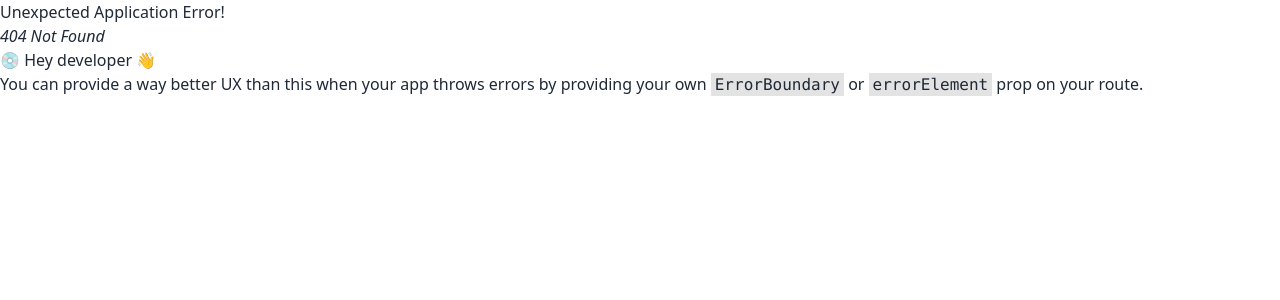
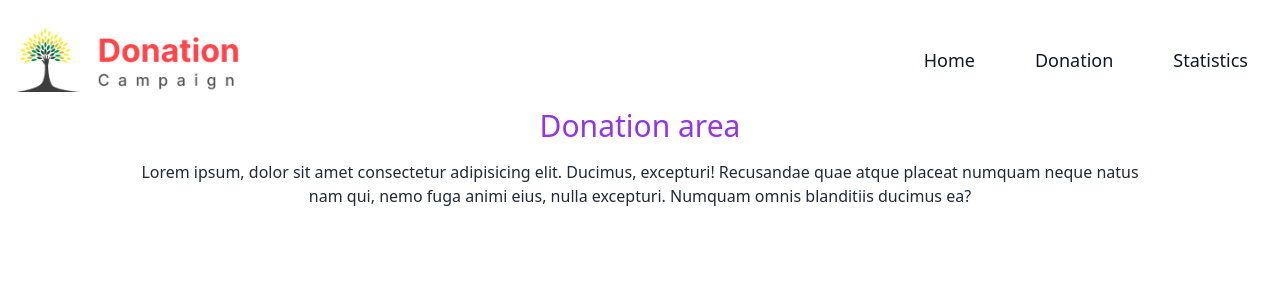
Before and after one commit to TanimShahriar/assignment-8, a React (Vite) app: page /donation in a window 1280 px wide. Before the commit this address had no page. Shown: the top 300 px of the page. Built offline with nearby package versions, Linux system fonts and the light colour scheme.

Commit message:
Header section completed

```diff
--- /dev/null
+++ b/src/Components/Donation/Donation.jsx
@@ -0,0 +1,10 @@
+const Donation = () => {
+  return (
+    <div>
+      <h2 className="text-center text-3xl font-medium text-purple-600 mb-4">Donation area</h2>
+      <p className="text-center text-base font-md max-w-screen-lg mx-auto mb-4">Lorem ipsum, dolor sit amet consectetur adipisicing elit. Ducimus, excepturi! Recusandae quae atque placeat numquam neque natus nam qui, nemo fuga animi eius, nulla excepturi. Numquam omnis blanditiis ducimus ea?</p>
+    </div>
+  );
+};
+
+export default Donation;
--- /dev/null
+++ b/src/Components/ErrorPage/ErrorPage.jsx
@@ -0,0 +1,12 @@
+import { Link } from "react-router-dom";
+
+const ErrorPage = () => {
+  return (
+    <div>
+      <img className="mx-auto w-[700px]" src="/src/assets/404-error.jpg" alt="" />
+      <Link className="underline text-purple-700 w-[700px] ml-16 text-2xl text-center" to="/">back to homepage</Link>
+    </div>
+  );
+};
+
+export default ErrorPage;
--- /dev/null
+++ b/src/Components/Header/Header.jsx
@@ -0,0 +1,41 @@
+import { Link, NavLink } from "react-router-dom";
+
+const Header = () => {
+  return (
+
+    <nav className="bg-white border-gray-200 dark:bg-gray-900 mt-3">
+      <div className="container flex flex-wrap items-center justify-between mx-auto p-4">
+        <Link to="/" className="flex items-center">
+          <img src="/Resources/Logo.png" className="h-16 w-56 mr-3" alt="Flowbite Logo" />
+        </Link>
+        <button data-collapse-toggle="navbar-default" type="button" className="inline-flex items-center p-2 w-10 h-10 justify-center text-sm text-gray-500 rounded-lg md:hidden hover:bg-gray-100 focus:outline-none focus:ring-2 focus:ring-gray-200 dark:text-gray-400 dark:hover:bg-gray-700 dark:focus:ring-gray-600" aria-controls="navbar-default" aria-expanded="false">
+          <span className="sr-only">Open main menu</span>
+          <svg className="w-5 h-5" aria-hidden="true" xmlns="http://www.w3.org/2000/svg" fill="none" viewBox="0 0 17 14">
+            <path stroke="currentColor" stroke-linecap="round" stroke-linejoin="round" stroke-width="2" d="M1 1h15M1 7h15M1 13h15" />
+          </svg>
+        </button>
+        <div className="hidden w-full md:block md:w-auto" id="navbar-default">
+
+          <ul className="flex flex-col font-medium p-4 md:p-0 mt-4 border border-gray-100 rounded-lg bg-gray-50 md:flex-row md:space-x-8 md:mt-0 md:border-0 md:bg-white dark:bg-gray-800 md:dark:bg-gray-900 dark:border-gray-700">
+            <NavLink to="/">
+              <a href="#" className="focus:text-white focus:bg-green-700 focus:px-3 focus:py-1 text-lg block  pl-3 pr-4 text-gray-900 rounded  md:hover:bg-transparen ">Home</a>
+            </NavLink>
+
+            <NavLink to="/donation">
+              <a href="#" className="focus:text-white focus:bg-green-700 focus:px-3 focus:py-1 text-lg block  pl-3 pr-4 text-gray-900 rounded  md:hover:bg-transparen ">Donation</a>
+            </NavLink>
+
+            <NavLink to="/statistics">
+              <a href="#" className="focus:text-white focus:bg-green-700 focus:px-3 focus:py-1 text-lg block  pl-3 pr-4 text-gray-900 rounded  md:hover:bg-transparen ">Statistics</a>
+            </NavLink>
+
+          </ul>
+        </div>
+      </div>
+    </nav>
+
+
+  );
+};
+
+export default Header;
--- /dev/null
+++ b/src/Components/Home/Home.jsx
@@ -0,0 +1,9 @@
+const Home = () => {
+  return (
+    <div>
+      <h2 className="text-3xl text-center font-semibold">This is the homepage of project</h2>
+    </div>
+  );
+};
+
+export default Home;
--- /dev/null
+++ b/src/Components/Root/Root.jsx
@@ -0,0 +1,14 @@
+import { Outlet } from "react-router-dom";
+import Header from "../Header/Header";
+
+const Root = () => {
+  return (
+    <div>
+      <Header></Header>
+      <Outlet></Outlet>
+
+    </div>
+  );
+};
+
+export default Root;
--- a/src/main.jsx
+++ b/src/main.jsx
@@ -7,12 +7,27 @@ import {
   createBrowserRouter,
   RouterProvider,
 } from "react-router-dom";
+import Root from './Components/Root/Root.jsx';
+import ErrorPage from './Components/ErrorPage/ErrorPage.jsx';
+import Home from './Components/Home/Home.jsx';
+import Donation from './Components/Donation/Donation.jsx';
 
 
 const router = createBrowserRouter([
   {
     path: "/",
-    element: <div className='text-4xl text-center mt-4 font-bold mb-10'>Donation Campaign</div>,
+    element: <Root></Root>,
+    errorElement: <ErrorPage></ErrorPage>,
+    children: [
+      {
+        path: '/',
+        element: <Home></Home>
+      },
+      {
+        path: '/donation',
+        element: <Donation></Donation>
+      }
+    ]
   },
 ]);
 
```
